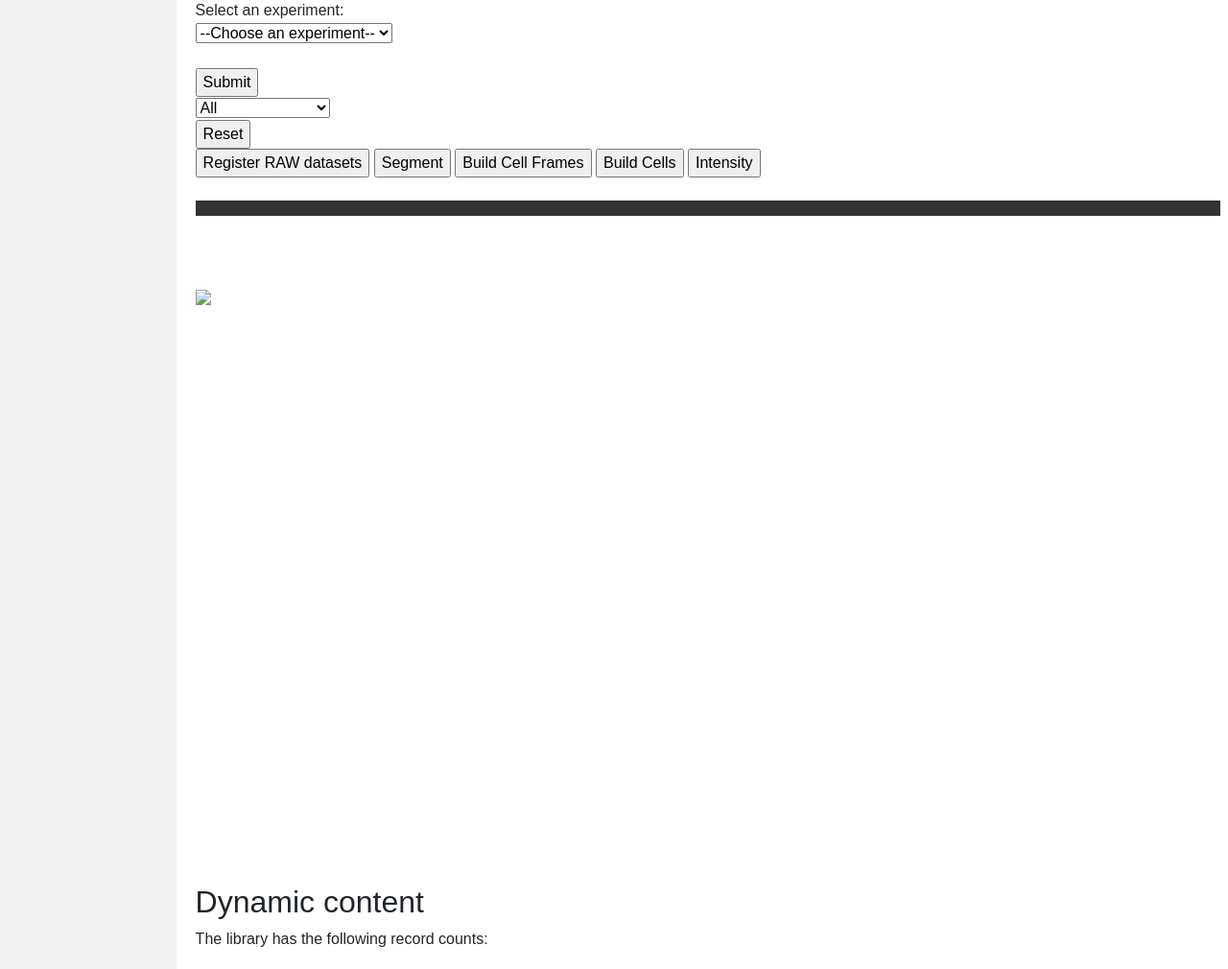
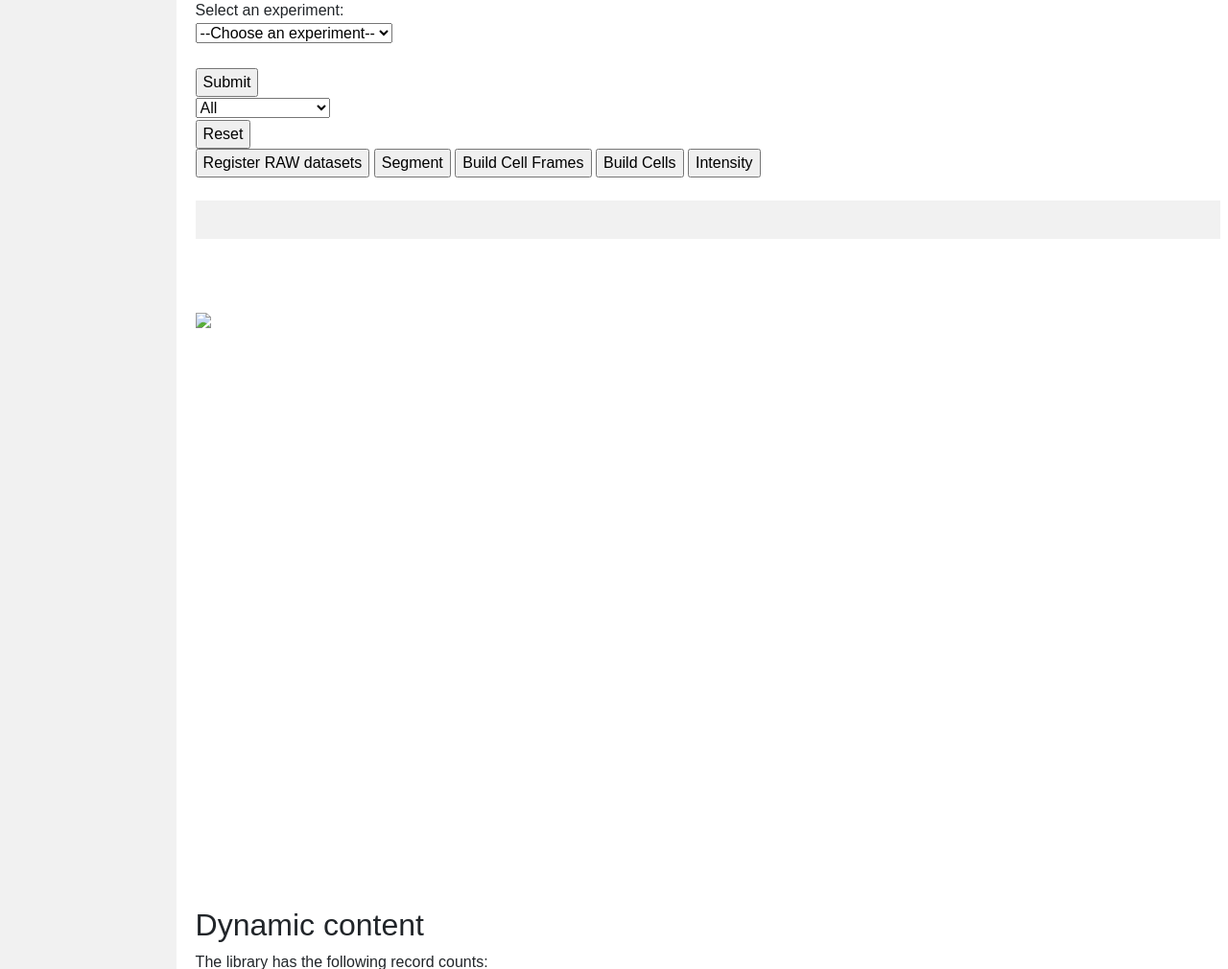
Before and after one commit to EPFL-TOP/singleCell_catalog, a Django app: template templates/segmentation/index.html in a window 1280 px wide. Shown: the part 341-1351 px from the top of the page at 96% size. Run offline with Django 3.2, Linux system fonts and the light colour scheme; the template is opened without the code that fills it, so the values that code supplies are empty.

Commit message:
generic commit

```diff
--- a/templates/segmentation/index.html
+++ b/templates/segmentation/index.html
@@ -82,7 +82,7 @@
 
 <br>
 
-<div class="navbar">
+<div class="side">
 {% if experiment_dict %}
   <strong>Experiment details:</strong>
   <div style="margin-left:60px;margin-top:0px">
@@ -91,7 +91,7 @@
   {% if experiment_dict.experiment_description %}<strong>Description:</strong> {{experiment_dict.experiment_description}}</br>{% endif %}
 </div>
 {% endif %}
-
+</div>
 {% if contribution_dict  %}
   <strong>Contributor(s):</strong>
   {% for contrib in contribution_dict  %}
@@ -176,7 +176,6 @@
   {% endfor %}
 {% endif %}
 
-</div>
 
   <br><br><br>
 
```
